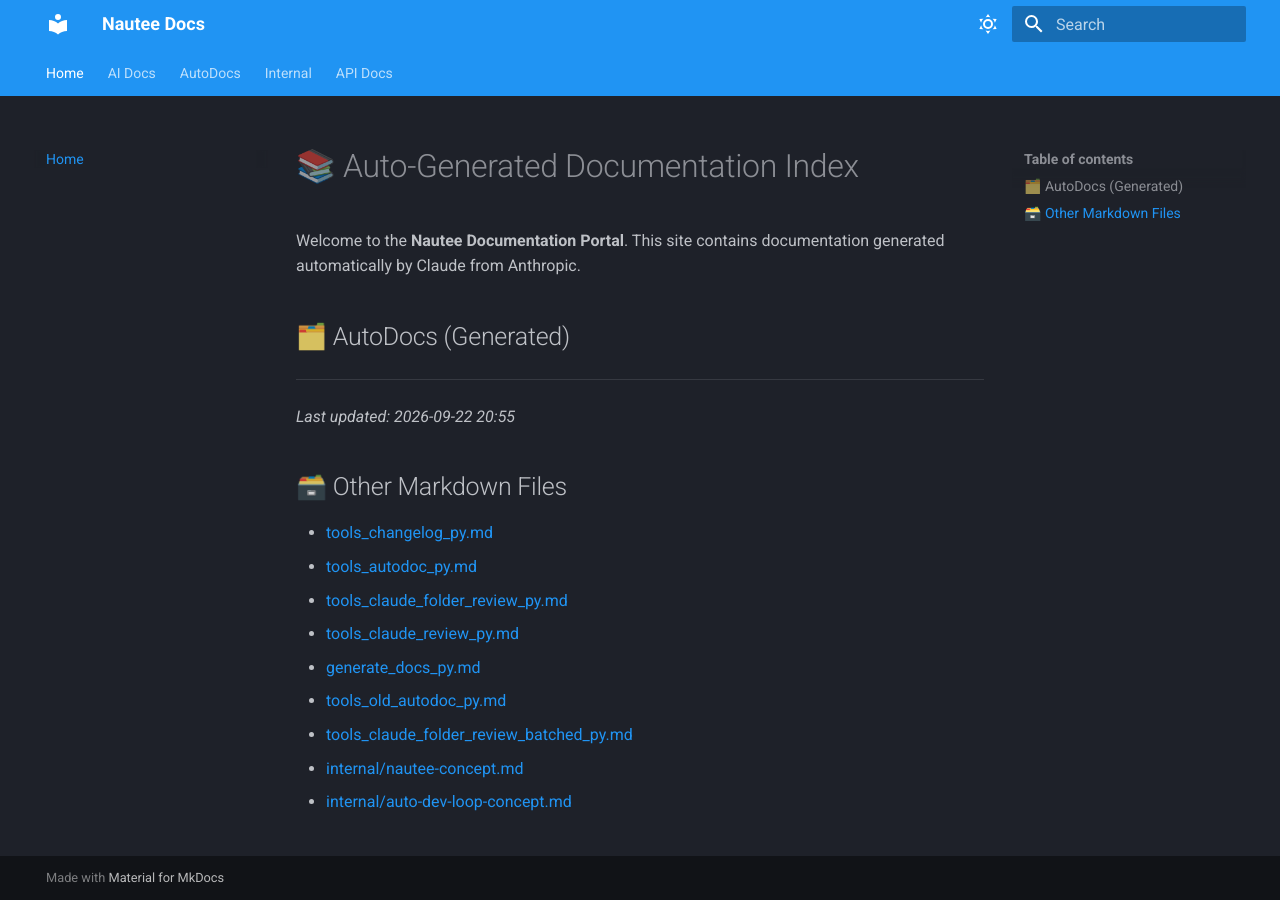
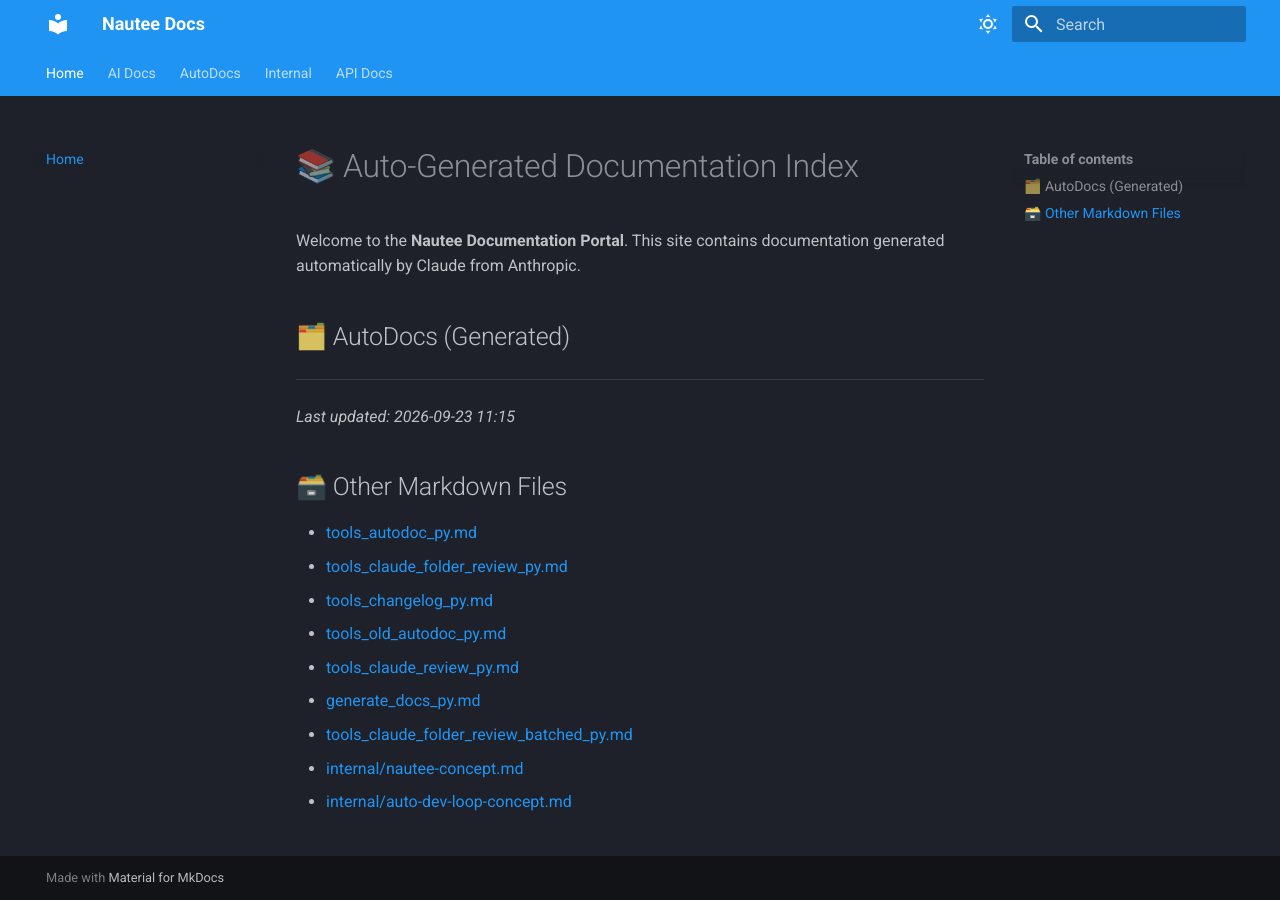
Before and after one commit to 48Nauts-Operator/nautee, an MkDocs documentation site: the page built from docs/index.md, in a window 1280 px wide. Built offline with MkDocs 1.6.1 and Material for MkDocs 9.7.7, drawn with Linux system fonts in a browser that asks for light colours.

Commit message:
📝 Auto-generated Claude docs

```diff
--- a/docs/index.md
+++ b/docs/index.md
@@ -7,16 +7,16 @@ Welcome to the **Nautee Documentation Portal**. This site contains documentation
 
 ---
 
-_Last updated: 2026-09-22 20:55_
+_Last updated: 2026-09-23 11:15_
 
 ## 🗃️ Other Markdown Files
 
-- [tools_changelog_py.md](tools_changelog_py.md)
 - [tools_autodoc_py.md](tools_autodoc_py.md)
 - [tools_claude_folder_review_py.md](tools_claude_folder_review_py.md)
+- [tools_changelog_py.md](tools_changelog_py.md)
+- [tools_old_autodoc_py.md](tools_old_autodoc_py.md)
 - [tools_claude_review_py.md](tools_claude_review_py.md)
 - [generate_docs_py.md](generate_docs_py.md)
-- [tools_old_autodoc_py.md](tools_old_autodoc_py.md)
 - [tools_claude_folder_review_batched_py.md](tools_claude_folder_review_batched_py.md)
 - [internal/nautee-concept.md](internal/nautee-concept.md)
 - [internal/auto-dev-loop-concept.md](internal/auto-dev-loop-concept.md)
```
